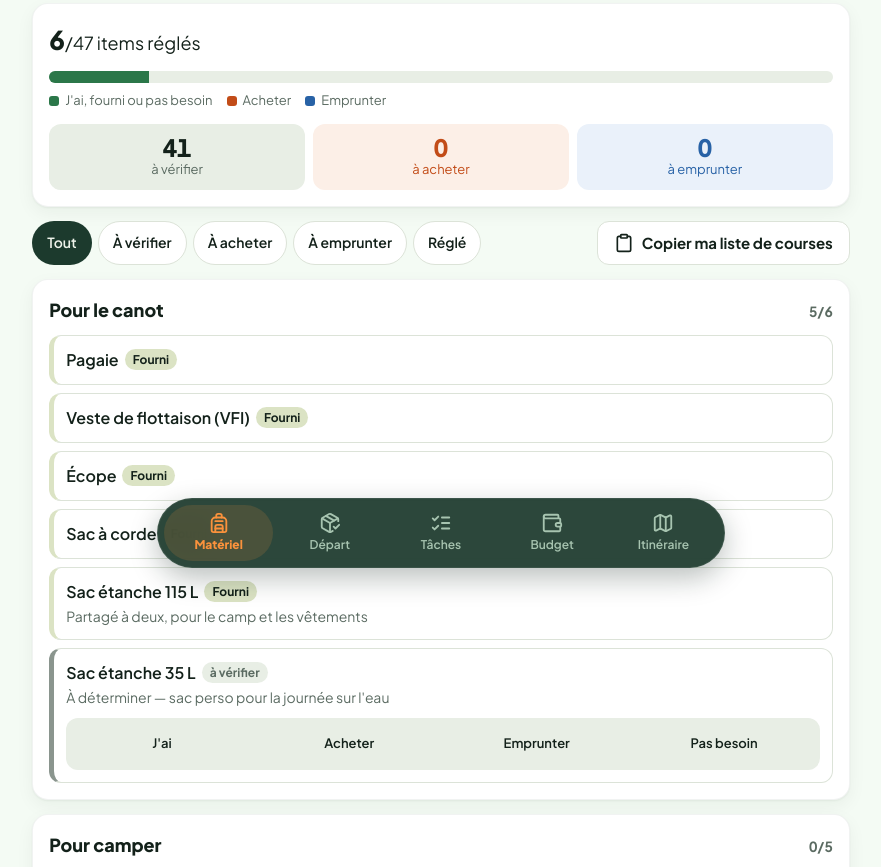
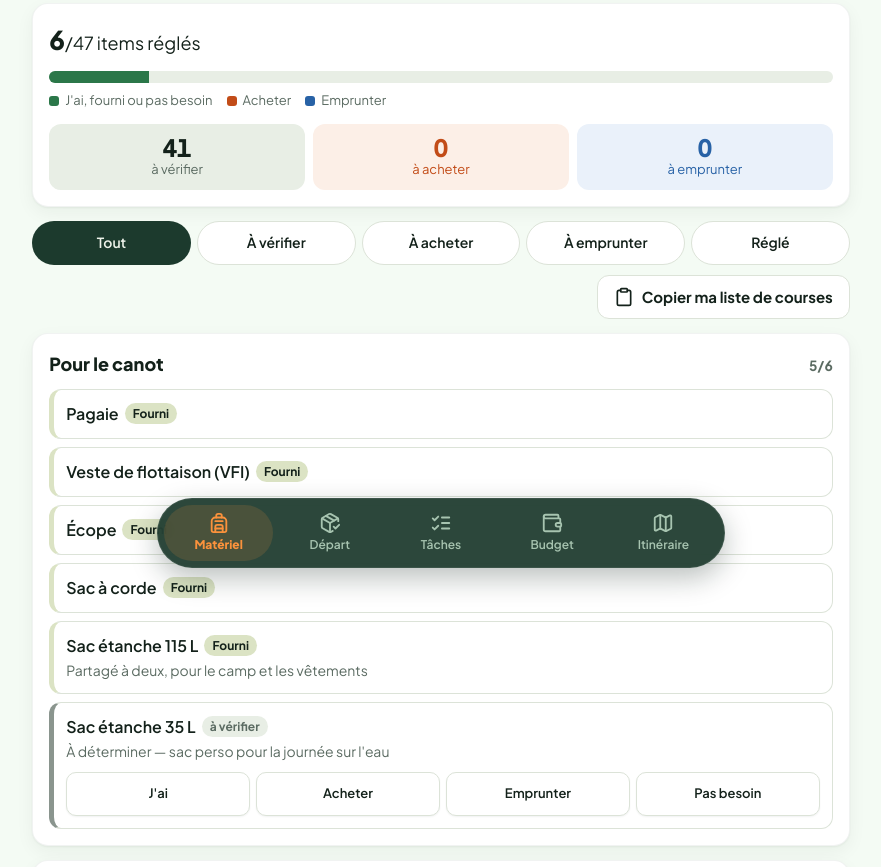
Before and after one commit to Womack82/yukon-2027, a plain HTML site: page index.html in a window 1280 px wide. Shown: the part 210-1077 px from the top of the page, without its empty margins (199-1080 px from the left). Drawn offline with nearby package versions, Linux system fonts and the light colour scheme.

Commit message:
Boutons de statut séparés, filtres répartis sur toute la largeur
Co-Authored-By: Claude Opus 5.5 <noreply@anthropic.com>

```diff
--- a/index.html
+++ b/index.html
@@ -216,6 +216,13 @@ main:focus { outline: none; }
 .chip[aria-pressed="true"] { background: var(--chip-on-bg); color: var(--chip-on-fg); border-color: transparent; }
 .toolbar { display: flex; flex-wrap: wrap; align-items: center; gap: 10px; margin-bottom: 14px; }
 .toolbar .btn { margin-left: auto; }
+/* Filtres du Matériel : les pastilles s'étirent pour remplir chaque ligne,
+   le bouton « Copier » passe dessous sur toute la largeur (mobile) */
+.toolbar.col { flex-direction: column; align-items: stretch; }
+.toolbar.col .chips { width: 100%; }
+.toolbar.col .chip { flex: 1 1 0; min-width: 96px; padding-inline: 8px; }
+.toolbar.col .btn { margin-left: 0; }
+@media (min-width: 640px) { .toolbar.col .btn { align-self: flex-end; } }
 
 .tag {
   display: inline-block;
@@ -296,20 +303,21 @@ input[type="checkbox"] { width: 22px; height: 22px; margin: 0; accent-color: var
 .item-title { font-weight: 600; }
 .item-title .tag { margin-left: 6px; }
 .struck { text-decoration: line-through; color: var(--muted); }
+/* Quatre boutons distincts, chacun encadré, avec un espace entre eux */
 .seg {
-  display: grid; grid-template-columns: repeat(4, minmax(0, 1fr)); gap: 4px;
-  margin-top: 10px; padding: 4px;
-  background: var(--track); border-radius: 12px;
+  display: grid; grid-template-columns: repeat(4, minmax(0, 1fr)); gap: 6px;
+  margin-top: 10px;
 }
 .seg-btn {
   min-height: 44px; padding: 4px 2px;
-  border: 0; border-radius: 9px;
-  background: transparent; color: var(--text);
+  border: 1px solid var(--line); border-radius: 10px;
+  background: var(--card); color: var(--text);
+  box-shadow: 0 1px 2px rgba(19, 33, 26, .06);
   font-size: 13px; font-weight: 600; line-height: 1.15;
   cursor: pointer;
 }
-.seg-btn:hover { background: var(--card); }
-.seg-btn[aria-pressed="true"] { color: var(--on-st); font-weight: 800; }
+.seg-btn:hover { border-color: var(--muted); }
+.seg-btn[aria-pressed="true"] { color: var(--on-st); font-weight: 800; border-color: transparent; box-shadow: none; }
 .seg-btn[aria-pressed="true"].sb-have { background: var(--have); }
 .seg-btn[aria-pressed="true"].sb-buy { background: var(--buy); }
 .seg-btn[aria-pressed="true"].sb-borrow { background: var(--borrow); }
@@ -887,7 +895,7 @@ function renderMateriel() {
       <div class="counter c-borrow"><span class="n">${s.borrowOpen}</span><span class="l">à emprunter</span></div>
     </div>
   </section>
-  <div class="toolbar">
+  <div class="toolbar col">
     <div class="chips" role="group" aria-label="Filtrer les items">
       ${filters.map(([f, l]) => `<button type="button" class="chip" data-act="filter" data-f="${f}" data-key="filter-${f}" aria-pressed="${ui.filter === f}">${l}</button>`).join('')}
     </div>
--- a/service-worker.js
+++ b/service-worker.js
@@ -3,7 +3,7 @@
    - Stale-while-revalidate pour Google Fonts
    - Repli sur index.html hors-ligne pour les navigations */
 
-const CACHE = 'yukon2027-v2';
+const CACHE = 'yukon2027-v3';
 const FONT_CACHE = 'yukon2027-fonts-v1';
 const SHELL = [
   './',
```
